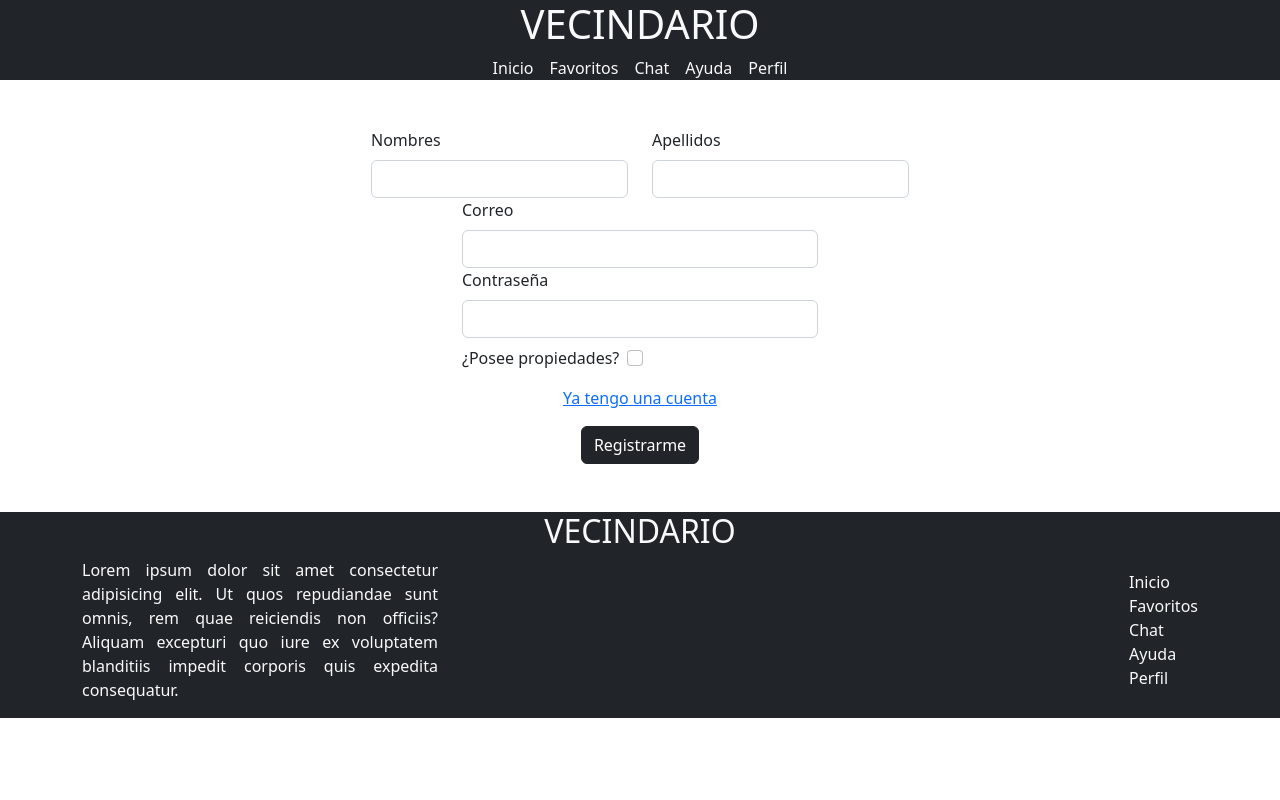
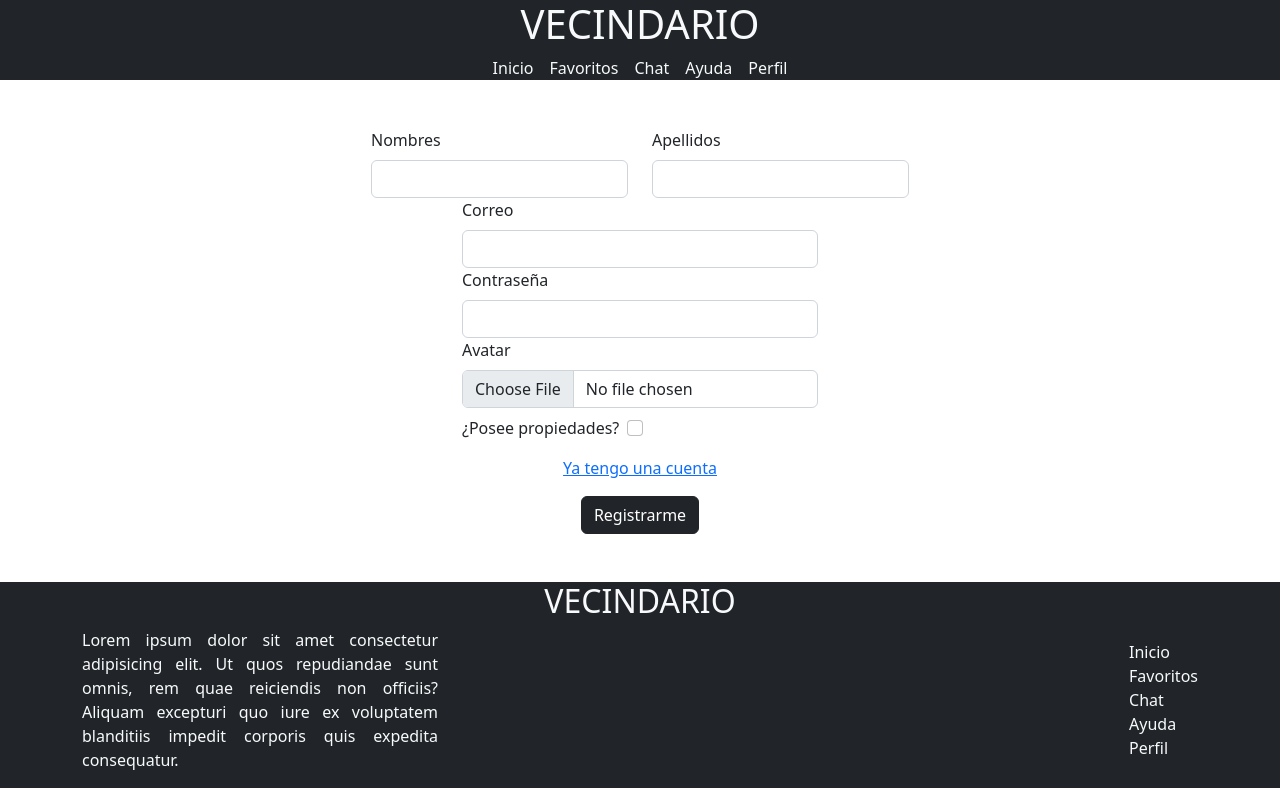
Before and after one commit to ozkavosh/proyecto-vecindario, a React (Create React App) app: page /nuevo in a window 1280 px wide. Built offline with nearby package versions, Linux system fonts and the light colour scheme.

Commit message:
Avatar de perfil

```diff
--- a/src/components/Login/Login.jsx
+++ b/src/components/Login/Login.jsx
@@ -11,7 +11,7 @@ const Login = () => {
     const { email, password } = e.target;
 
     try {
-      const response = await axios.post("https://vecindario-backend.herokuapp.com/auth/login", {
+      const response = await axios.post("https://vecindario-backend.glitch.me/auth/login", {
         email: email.value,
         password: password.value,
       });
--- a/src/components/Profile/Profile.jsx
+++ b/src/components/Profile/Profile.jsx
@@ -14,7 +14,7 @@ const Profile = () => {
     }
   }, [navigate]);
 
-  const { firstname, lastname, email, isOwner } =
+  const { firstname, lastname, email, isOwner, avatar } =
     JSON.parse(sessionStorage.getItem("user"))?.data ?? [];
 
   const logout = () => {
@@ -28,6 +28,12 @@ const Profile = () => {
           <h2>Perfil</h2>
         </Row>
         <Row>
+          <Row>
+            <Col xs={"2"}>
+              <img src={avatar} alt="Imágen de avatar" className="img-fluid" />
+            </Col>
+          </Row>
+
           <Row>
             <Col xs={"auto"}>
               <h4>Nombre</h4>
--- a/src/components/Register/Register.jsx
+++ b/src/components/Register/Register.jsx
@@ -8,23 +8,36 @@ const Register = () => {
 
   const createAccount = async (e) => {
     e.preventDefault();
+    const formData = new FormData();
 
-    const { firstname, lastname, email, password, isOwner } = e.target;
+    const { avatar } = e.target;
+    const data = {
+      firstname: e.target.firstname.value,
+      lastname: e.target.lastname.value,
+      email: e.target.email.value,
+      password: e.target.password.value,
+      isOwner: e.target.isOwner.value === "on"
+    }
+
+    formData.append('avatar', avatar.files[0] );
+    formData.append('data', JSON.stringify(data));
 
     try {
-      await axios.post("https://vecindario-backend.herokuapp.com/auth/new", {
-        firstname: firstname.value,
-        lastname: lastname.value,
-        email: email.value,
-        password: password.value,
-        isOwner: isOwner.value === 'on'
+      await axios.post("https://vecindario-backend.glitch.me/auth/new", formData, {
+        headers: {
+          "Content-Type": "multipart/form-data",
+        },
       });
-      Swal.fire({ title: "Éxito", text: "Cuenta creada con éxito ahora puede ingresar", icon: 'success' });
-      navigate('/login', { replace: true });
+      Swal.fire({
+        title: "Éxito",
+        text: "Cuenta creada con éxito ahora puede ingresar",
+        icon: "success",
+      });
+      navigate("/login", { replace: true });
     } catch (err) {
-      Swal.fire({ title: "Error", text: err.message, icon: 'error' });
+      Swal.fire({ title: "Error", text: err.message, icon: "error" });
     }
-  }
+  };
 
   return (
     <Container fluid>
@@ -34,14 +47,14 @@ const Register = () => {
             <label htmlFor="firstname" className="form-label">
               Nombres
             </label>
-            <input type="text" name="firstname" className="form-control" />
+            <input type="text" name="firstname" className="form-control" required/>
           </Col>
 
           <Col xs={"auto"}>
             <label htmlFor="lastname" className="form-label">
               Apellidos
             </label>
-            <input type="text" name="lastname" className="form-control" />
+            <input type="text" name="lastname" className="form-control" required/>
           </Col>
         </Row>
 
@@ -50,7 +63,7 @@ const Register = () => {
             <label htmlFor="email" className="form-label">
               Correo
             </label>
-            <input type="email" name="email" className="form-control" />
+            <input type="email" name="email" className="form-control" required/>
           </Col>
         </Row>
 
@@ -59,7 +72,22 @@ const Register = () => {
             <label htmlFor="password" className="form-label">
               Contraseña
             </label>
-            <input type="password" name="password" className="form-control" />
+            <input type="password" name="password" className="form-control" required/>
+          </Col>
+        </Row>
+
+        <Row className="justify-content-center">
+          <Col xs={4}>
+            <label htmlFor="avatar" className="form-label">
+              Avatar
+            </label>
+            <input
+              type="file"
+              name="avatar"
+              className="form-control"
+              accept="image/png, image/jpeg"
+              required
+            />
           </Col>
         </Row>
 
@@ -78,9 +106,7 @@ const Register = () => {
 
         <Row className="justify-content-center mt-3">
           <Col xs={"auto"} className="text-primary">
-            <Link to="/login">
-              Ya tengo una cuenta
-            </Link>
+            <Link to="/login">Ya tengo una cuenta</Link>
           </Col>
         </Row>
 
```
